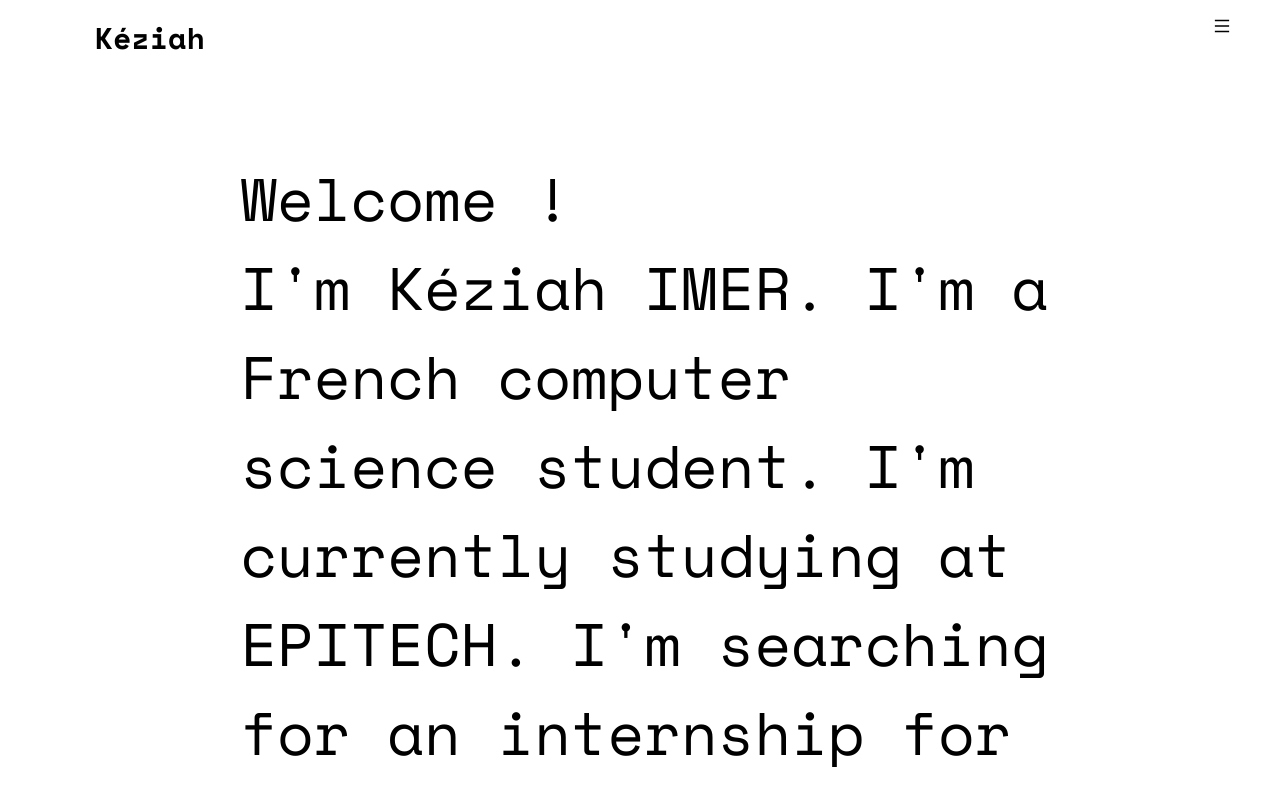
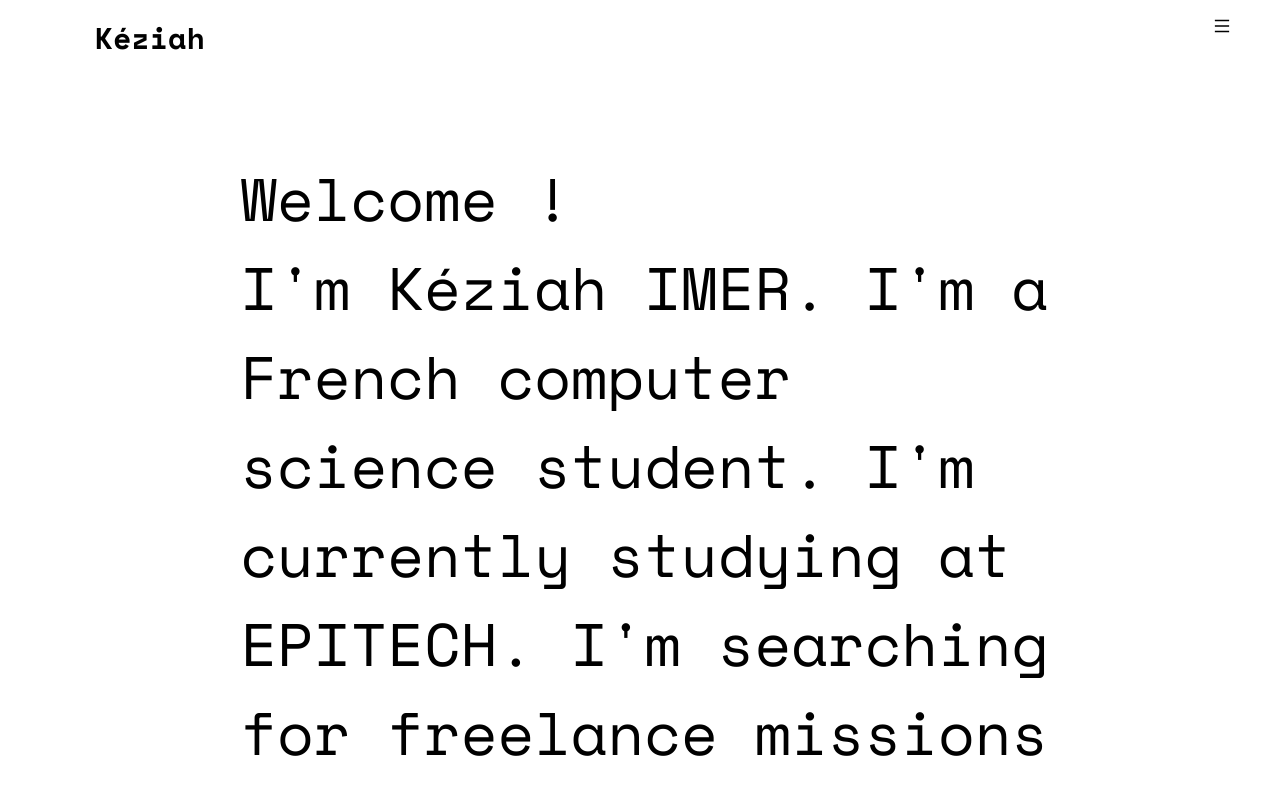
Before and after one commit to KeziahImer/keziahimer.github.io, a React (Create React App) app: page / in a window 1280 px wide. Shown: the top 799 px of the page. Built offline with nearby package versions, Linux system fonts and the light colour scheme.

Commit message:
update cv

```diff
--- a/src/components/Introduction/Introduction.jsx
+++ b/src/components/Introduction/Introduction.jsx
@@ -12,7 +12,7 @@ const Introduction = () => {
     <div class={"text" + (inAnimation ? " in" : "")}>
       Welcome !
       <br />
-      I'm Kéziah IMER. I'm a French computer science student. I'm currently studying at EPITECH. I'm searching for an internship for 4 months from February 2024.
+      I'm Kéziah IMER. I'm a French computer science student. I'm currently studying at EPITECH. I'm searching for freelance missions from September 2024 to June 2025.
     </div>
   );
 };
```
Also changed, not shown: 1 other file (tests, documents, lock files or other folders).
